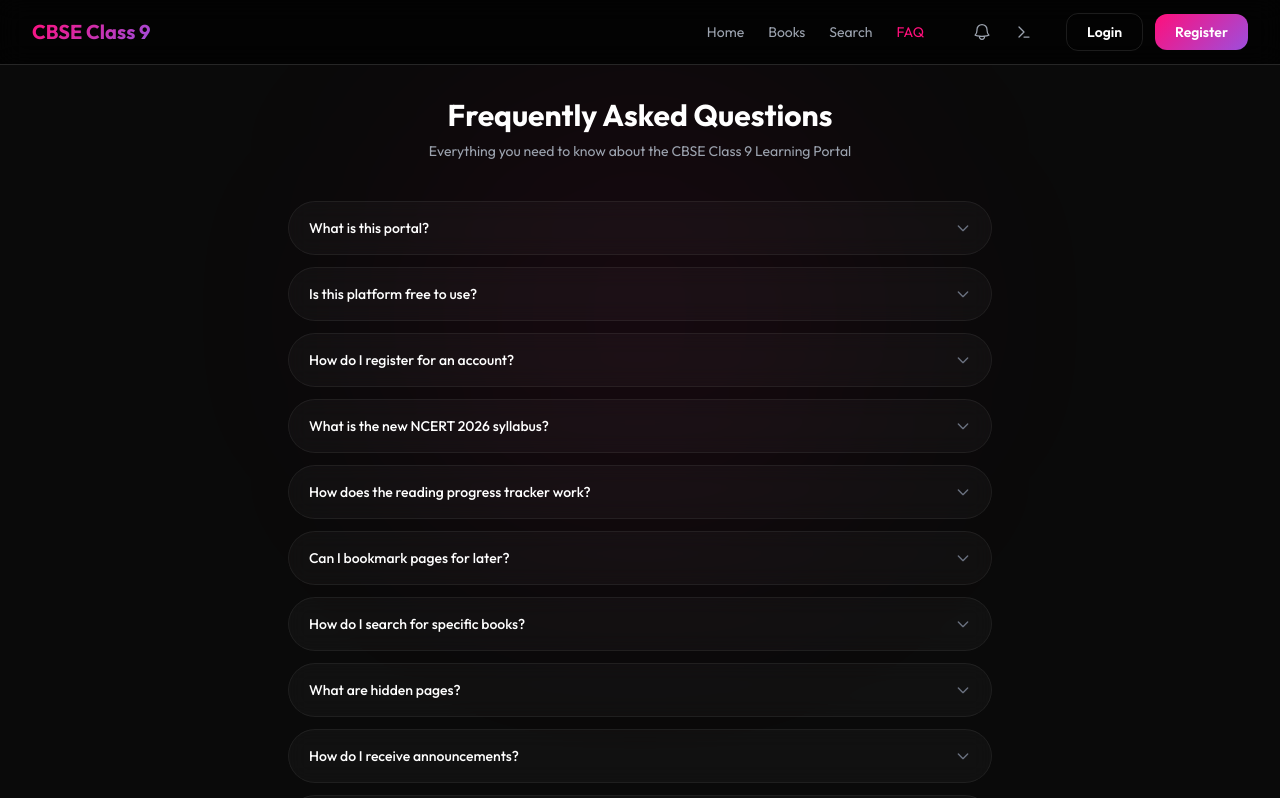
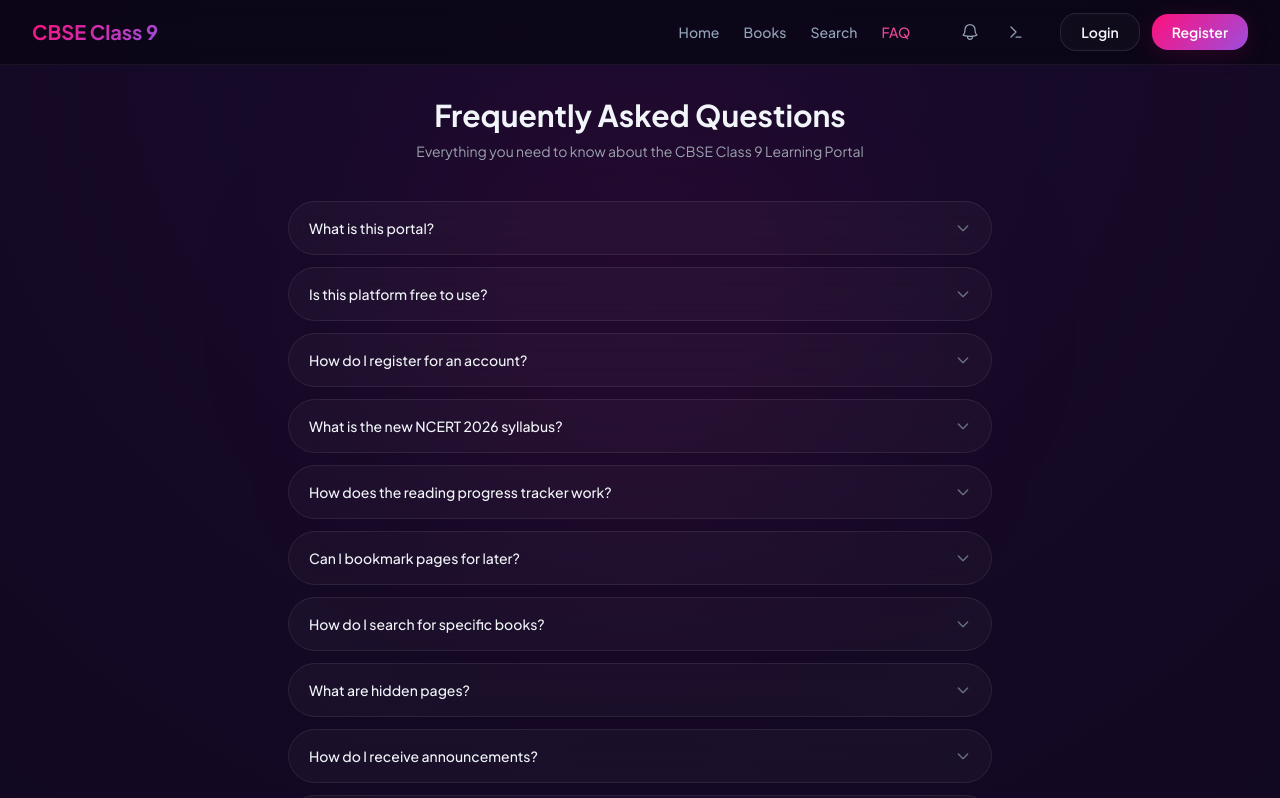
Before and after one commit to Vansh-cita/class-9th-web, a Next.js app: page /faq in a window 1280 px wide. Shown: the top 798 px of the page. Built offline with nearby package versions, Linux system fonts and the light colour scheme; no server answers; the database is empty.

Commit message:
UI/UX: Overhauled mobile interface with premium soft-modern design system and Jakarta typography

```diff
--- a/src/app/globals.css
+++ b/src/app/globals.css
@@ -10,10 +10,10 @@
   --bg-secondary: #0A0A0A;
   --bg-card: rgba(255, 255, 255, 0.03);
   --glass-border: rgba(255, 255, 255, 0.06);
-  --glass-bg: rgba(5, 5, 5, 0.8);
-  --text-primary: #FFFFFF;
-  --text-secondary: rgba(255, 255, 255, 0.7);
-  --text-muted: rgba(255, 255, 255, 0.4);
+  --glass-bg: rgba(9, 5, 20, 0.85);
+  --text-primary: #f1f5f9;
+  --text-secondary: #94a3b8;
+  --text-muted: #64748b;
   --radius: 24px;
 }
 
@@ -27,31 +27,31 @@
 *::-webkit-scrollbar-thumb { background: rgba(255, 15, 123, 0.3); border-radius: 3px; }
 
 body {
-  background: var(--bg-primary);
+  background: radial-gradient(circle at top center, #1a0b2e 0%, #090514 100%);
   color: var(--text-primary);
-  font-family: 'Outfit', 'Inter', sans-serif;
+  font-family: 'Plus Jakarta Sans', 'Inter', sans-serif;
   overflow-x: hidden;
 }
 
 .glass {
   background: var(--glass-bg);
-  backdrop-filter: blur(20px);
-  -webkit-backdrop-filter: blur(20px);
-  border: 1px solid var(--glass-border);
+  backdrop-filter: blur(24px);
+  -webkit-backdrop-filter: blur(24px);
+  border: 1px solid rgba(255, 255, 255, 0.06);
 }
 
 .glass-card {
-  background: var(--bg-card);
-  backdrop-filter: blur(10px);
-  -webkit-backdrop-filter: blur(10px);
-  border: 1px solid var(--glass-border);
+  background: rgba(255, 255, 255, 0.03);
+  backdrop-filter: blur(12px);
+  -webkit-backdrop-filter: blur(12px);
+  border: 1px solid rgba(255, 255, 255, 0.08);
   border-radius: var(--radius);
-  transition: all 0.3s ease;
+  transition: all 0.4s ease;
 }
 
 .glass-card:hover {
-  border-color: rgba(255, 15, 123, 0.2);
-  box-shadow: 0 8px 32px rgba(255, 15, 123, 0.08);
+  border-color: rgba(255, 15, 123, 0.25);
+  box-shadow: 0 12px 48px rgba(255, 15, 123, 0.08), 0 4px 16px rgba(0, 0, 0, 0.2);
 }
 
 .neon-glow {
@@ -72,33 +72,38 @@
 .btn-primary {
   background: linear-gradient(135deg, var(--neon-pink), var(--neon-purple));
   border: none;
-  border-radius: 12px;
+  border-radius: 16px;
   padding: 12px 32px;
   color: white;
   font-weight: 600;
   cursor: pointer;
-  transition: all 0.3s ease;
+  transition: all 0.35s ease;
+  box-shadow: 0 4px 24px rgba(255, 15, 123, 0.15);
 }
 
 .btn-primary:hover {
   transform: translateY(-2px);
-  box-shadow: 0 8px 32px rgba(255, 15, 123, 0.3);
+  box-shadow: 0 12px 40px rgba(255, 15, 123, 0.3);
+  opacity: 0.95;
 }
 
 .btn-outline {
-  background: transparent;
+  background: rgba(255, 255, 255, 0.03);
   border: 1px solid rgba(255, 255, 255, 0.1);
-  border-radius: 12px;
+  border-radius: 16px;
   padding: 12px 32px;
   color: var(--text-primary);
   font-weight: 600;
   cursor: pointer;
-  transition: all 0.3s ease;
+  transition: all 0.35s ease;
+  backdrop-filter: blur(8px);
 }
 
 .btn-outline:hover {
   border-color: var(--neon-pink);
   color: var(--neon-pink);
+  background: rgba(255, 15, 123, 0.05);
+  box-shadow: 0 4px 24px rgba(255, 15, 123, 0.1);
 }
 
 @keyframes hover-shimmer {
--- a/src/app/layout.tsx
+++ b/src/app/layout.tsx
@@ -1,18 +1,12 @@
 import type { Metadata } from 'next'
-import { Outfit, Inter } from 'next/font/google'
+import { Plus_Jakarta_Sans } from 'next/font/google'
 import './globals.css'
 import Navbar from '@/components/Navbar'
 import Footer from '@/components/Footer'
 
-const outfit = Outfit({
+const plusJakartaSans = Plus_Jakarta_Sans({
   subsets: ['latin'],
-  variable: '--font-outfit',
-  display: 'swap',
-})
-
-const inter = Inter({
-  subsets: ['latin'],
-  variable: '--font-inter',
+  variable: '--font-plus-jakarta',
   display: 'swap',
 })
 
@@ -64,8 +58,8 @@
   children: React.ReactNode
 }) {
   return (
-    <html lang="en" className={`${outfit.variable} ${inter.variable} w-full max-w-full overflow-x-hidden relative`}>
-      <body className="min-h-screen w-full max-w-full overflow-x-hidden relative flex flex-col bg-neutral-950">
+    <html lang="en" className={`${plusJakartaSans.variable} w-full max-w-full overflow-x-hidden relative`}>
+      <body className="min-h-screen w-full max-w-full overflow-x-hidden relative flex flex-col">
         <Navbar />
         <main className="flex-1 flex flex-col w-full max-w-full overflow-x-hidden relative">
           {children}
--- a/src/app/page.tsx
+++ b/src/app/page.tsx
@@ -83,7 +83,7 @@
     : promoDefaults
 
   return (
-    <div className="relative min-h-screen w-full bg-neutral-950 overflow-x-hidden">
+    <div className="relative min-h-screen w-full overflow-x-hidden">
       {/* Full-page background gradient and glow — stretches edge to edge */}
       <div className="absolute inset-0 w-full h-full min-h-full bg-gradient-to-b from-[#FF0F7B]/5 via-transparent to-transparent pointer-events-none" />
       <div className="absolute top-1/4 left-1/2 -translate-x-1/2 w-[min(600px,100vw)] h-[600px] bg-[#FF0F7B]/8 rounded-full blur-[150px] pointer-events-none" />
--- a/src/components/Footer.tsx
+++ b/src/components/Footer.tsx
@@ -13,8 +13,8 @@
   }, [])
 
   return (
-    <footer className="w-full py-8 px-4">
-      <div className="max-w-xl mx-auto text-center text-neutral-500 text-xs tracking-wide leading-relaxed space-y-1">
+    <footer className="w-full py-10 px-4 border-t border-white/[0.04]">
+      <div className="max-w-xl mx-auto text-center text-slate-500 text-xs tracking-wide leading-relaxed space-y-1">
         {text ? (
           text.split('\n').map((line, i) => <p key={i}>{line}</p>)
         ) : (
--- a/src/components/Navbar.tsx
+++ b/src/components/Navbar.tsx
@@ -59,8 +59,8 @@
   return (
     <>
       <nav
-        className={`sticky top-0 z-50 backdrop-blur-md bg-black/70 border-b border-neutral-800 transition-all duration-300 ${
-          scrolled ? 'shadow-lg shadow-black/20' : ''
+        className={`sticky top-0 z-50 bg-[#090514]/80 backdrop-blur-2xl border-b border-white/[0.06] transition-all duration-300 ${
+          scrolled ? 'shadow-2xl shadow-black/30' : ''
         }`}
       >
         <div className="max-w-7xl mx-auto px-4 sm:px-6 lg:px-8">
@@ -72,32 +72,32 @@
             <div className="hidden md:flex items-center gap-6">
               <Link
                 href="/"
-                className={`text-sm transition-colors ${
-                  pathname === '/' ? 'text-[#FF0F7B]' : 'text-gray-400 hover:text-white'
+                className={`text-sm font-medium transition-colors ${
+                  pathname === '/' ? 'text-pink-500' : 'text-slate-400 hover:text-slate-200'
                 }`}
               >
                 Home
               </Link>
               <Link
                 href="/books"
-                className={`text-sm transition-colors ${
-                  pathname.startsWith('/books') ? 'text-[#FF0F7B]' : 'text-gray-400 hover:text-white'
+                className={`text-sm font-medium transition-colors ${
+                  pathname.startsWith('/books') ? 'text-pink-500' : 'text-slate-400 hover:text-slate-200'
                 }`}
               >
                 Books
               </Link>
               <Link
                 href="/search"
-                className={`text-sm transition-colors ${
-                  pathname === '/search' ? 'text-[#FF0F7B]' : 'text-gray-400 hover:text-white'
+                className={`text-sm font-medium transition-colors ${
+                  pathname === '/search' ? 'text-pink-500' : 'text-slate-400 hover:text-slate-200'
                 }`}
               >
                 Search
               </Link>
               <Link
                 href="/faq"
-                className={`text-sm transition-colors ${
-                  pathname === '/faq' ? 'text-[#FF0F7B]' : 'text-gray-400 hover:text-white'
+                className={`text-sm font-medium transition-colors ${
+                  pathname === '/faq' ? 'text-pink-500' : 'text-slate-400 hover:text-slate-200'
                 }`}
               >
                 FAQ
@@ -106,7 +106,7 @@
               <div className="flex items-center gap-1.5 ml-4">
                 <button
                   onClick={() => setAnnouncementsOpen(true)}
-                  className="relative p-2 rounded-xl text-gray-400 hover:text-white hover:bg-white/5 transition-all active:scale-95"
+                  className="relative p-2.5 rounded-xl text-slate-400 hover:text-white hover:bg-white/[0.06] transition-all active:scale-95"
                   title="Announcements"
                 >
                   <svg className="w-5 h-5" fill="none" viewBox="0 0 24 24" stroke="currentColor" strokeWidth={1.5}>
@@ -120,7 +120,7 @@
                 </button>
                 <button
                   onClick={() => setReferralOpen(true)}
-                  className="p-2 rounded-xl text-gray-400 hover:text-white hover:bg-white/5 transition-all active:scale-95"
+                  className="p-2.5 rounded-xl text-slate-400 hover:text-white hover:bg-white/[0.06] transition-all active:scale-95"
                   title="Secret Access"
                 >
                   <svg className="w-5 h-5" fill="none" viewBox="0 0 24 24" stroke="currentColor" strokeWidth={1.5}>
@@ -166,25 +166,25 @@
         </div>
 
           {menuOpen && (
-            <div className="md:hidden glass border-t border-white/5">
+            <div className="md:hidden glass border-t border-white/[0.06]">
               <div className="px-4 py-4 space-y-1">
-                <Link href="/" className="block text-gray-400 hover:text-white py-3.5 px-3 rounded-xl hover:bg-white/5 transition-colors" onClick={() => setMenuOpen(false)}>
+                <Link href="/" className="block text-slate-400 hover:text-white py-3.5 px-3 rounded-xl hover:bg-white/[0.06] transition-colors" onClick={() => setMenuOpen(false)}>
                   Home
                 </Link>
-                <Link href="/books" className="block text-gray-400 hover:text-white py-3.5 px-3 rounded-xl hover:bg-white/5 transition-colors" onClick={() => setMenuOpen(false)}>
+                <Link href="/books" className="block text-slate-400 hover:text-white py-3.5 px-3 rounded-xl hover:bg-white/[0.06] transition-colors" onClick={() => setMenuOpen(false)}>
                   Books
                 </Link>
-                <Link href="/search" className="block text-gray-400 hover:text-white py-3.5 px-3 rounded-xl hover:bg-white/5 transition-colors" onClick={() => setMenuOpen(false)}>
+                <Link href="/search" className="block text-slate-400 hover:text-white py-3.5 px-3 rounded-xl hover:bg-white/[0.06] transition-colors" onClick={() => setMenuOpen(false)}>
                   Search
                 </Link>
-                <Link href="/faq" className="block text-gray-400 hover:text-white py-3.5 px-3 rounded-xl hover:bg-white/5 transition-colors" onClick={() => setMenuOpen(false)}>
+                <Link href="/faq" className="block text-slate-400 hover:text-white py-3.5 px-3 rounded-xl hover:bg-white/[0.06] transition-colors" onClick={() => setMenuOpen(false)}>
                   FAQ
                 </Link>
 
-              <div className="flex items-center gap-2 pt-2 pb-1 border-t border-white/5">
+              <div className="flex items-center gap-2 pt-2 pb-1 border-t border-white/[0.06]">
                 <button
                   onClick={() => { setAnnouncementsOpen(true); setMenuOpen(false) }}
-                  className="relative flex items-center gap-2 text-sm text-gray-400 hover:text-white py-3 flex-1 justify-center rounded-xl hover:bg-white/5 transition-colors"
+                  className="relative flex items-center gap-2 text-sm text-slate-400 hover:text-white py-3 flex-1 justify-center rounded-xl hover:bg-white/[0.06] transition-colors"
                 >
                   <svg className="w-4 h-4" fill="none" viewBox="0 0 24 24" stroke="currentColor" strokeWidth={1.5}>
                     <path strokeLinecap="round" strokeLinejoin="round" d="M14.857 17.082a23.848 23.848 0 005.454-1.31A8.967 8.967 0 0118 9.75v-.7V9A6 6 0 006 9v.75a8.967 8.967 0 01-2.312 6.022c1.733.64 3.56 1.085 5.455 1.31m5.714 0a24.255 24.255 0 01-5.714 0m5.714 0a3 3 0 11-5.714 0" />
@@ -198,7 +198,7 @@
                 </button>
                 <button
                   onClick={() => { setReferralOpen(true); setMenuOpen(false) }}
-                  className="flex items-center gap-2 text-sm text-gray-400 hover:text-white py-3 flex-1 justify-center rounded-xl hover:bg-white/5 transition-colors"
+                  className="flex items-center gap-2 text-sm text-slate-400 hover:text-white py-3 flex-1 justify-center rounded-xl hover:bg-white/[0.06] transition-colors"
                 >
                   <svg className="w-4 h-4" fill="none" viewBox="0 0 24 24" stroke="currentColor" strokeWidth={1.5}>
                     <path strokeLinecap="round" strokeLinejoin="round" d="M6 6l6 6-6 6M12 18h6" />
@@ -208,20 +208,20 @@
               </div>
 
               {user ? (
-                <div className="flex flex-col gap-2 pt-2 border-t border-white/5">
-                  <Link href={dashboardHref} className="btn-outline text-sm !py-2 !px-5 text-center" onClick={() => setMenuOpen(false)}>
+                <div className="flex flex-col gap-2 pt-2 border-t border-white/[0.06]">
+                  <Link href={dashboardHref} className="btn-outline text-sm !py-2.5 !px-5 text-center" onClick={() => setMenuOpen(false)}>
                     Dashboard
                   </Link>
-                  <button onClick={handleLogout} className="btn-primary text-sm !py-2 !px-5 text-center">
+                  <button onClick={handleLogout} className="btn-primary text-sm !py-2.5 !px-5 text-center">
                     Logout
                   </button>
                 </div>
               ) : (
-                <div className="flex gap-3 pt-2 border-t border-white/5">
-                  <Link href="/login" className="btn-outline text-sm !py-2 !px-5 flex-1 text-center" onClick={() => setMenuOpen(false)}>
+                <div className="flex gap-3 pt-2 border-t border-white/[0.06]">
+                  <Link href="/login" className="btn-outline text-sm !py-2.5 !px-5 flex-1 text-center" onClick={() => setMenuOpen(false)}>
                     Login
                   </Link>
-                  <Link href="/register" className="btn-primary text-sm !py-2 !px-5 flex-1 text-center" onClick={() => setMenuOpen(false)}>
+                  <Link href="/register" className="btn-primary text-sm !py-2.5 !px-5 flex-1 text-center" onClick={() => setMenuOpen(false)}>
                     Register
                   </Link>
                 </div>
--- a/tailwind.config.ts
+++ b/tailwind.config.ts
@@ -12,6 +12,7 @@
         bg: {
           primary: "#050505",
           secondary: "#0a0a0a",
+          soft: "rgba(255,255,255,0.03)",
         },
         accent: {
           DEFAULT: "#FF0F7B",
@@ -19,19 +20,19 @@
           glow: "rgba(255,15,123,0.30)",
         },
         text: {
-          primary: "#f0f0f0",
-          secondary: "#a0a0a0",
-          muted: "#606060",
+          primary: "#f1f5f9",
+          secondary: "#94a3b8",
+          muted: "#64748b",
           inverse: "#050505",
         },
         border: {
-          DEFAULT: "rgba(255,255,255,0.06)",
+          DEFAULT: "rgba(255,255,255,0.08)",
           accent: "rgba(255,15,123,0.30)",
         },
       },
       fontFamily: {
-        display: ["var(--font-outfit)", "Outfit", "sans-serif"],
-        body: ["var(--font-inter)", "Inter", "sans-serif"],
+        display: ["var(--font-plus-jakarta)", "Plus Jakarta Sans", "sans-serif"],
+        body: ["var(--font-plus-jakarta)", "Plus Jakarta Sans", "sans-serif"],
       },
       borderRadius: {
         sm: "8px",
```
